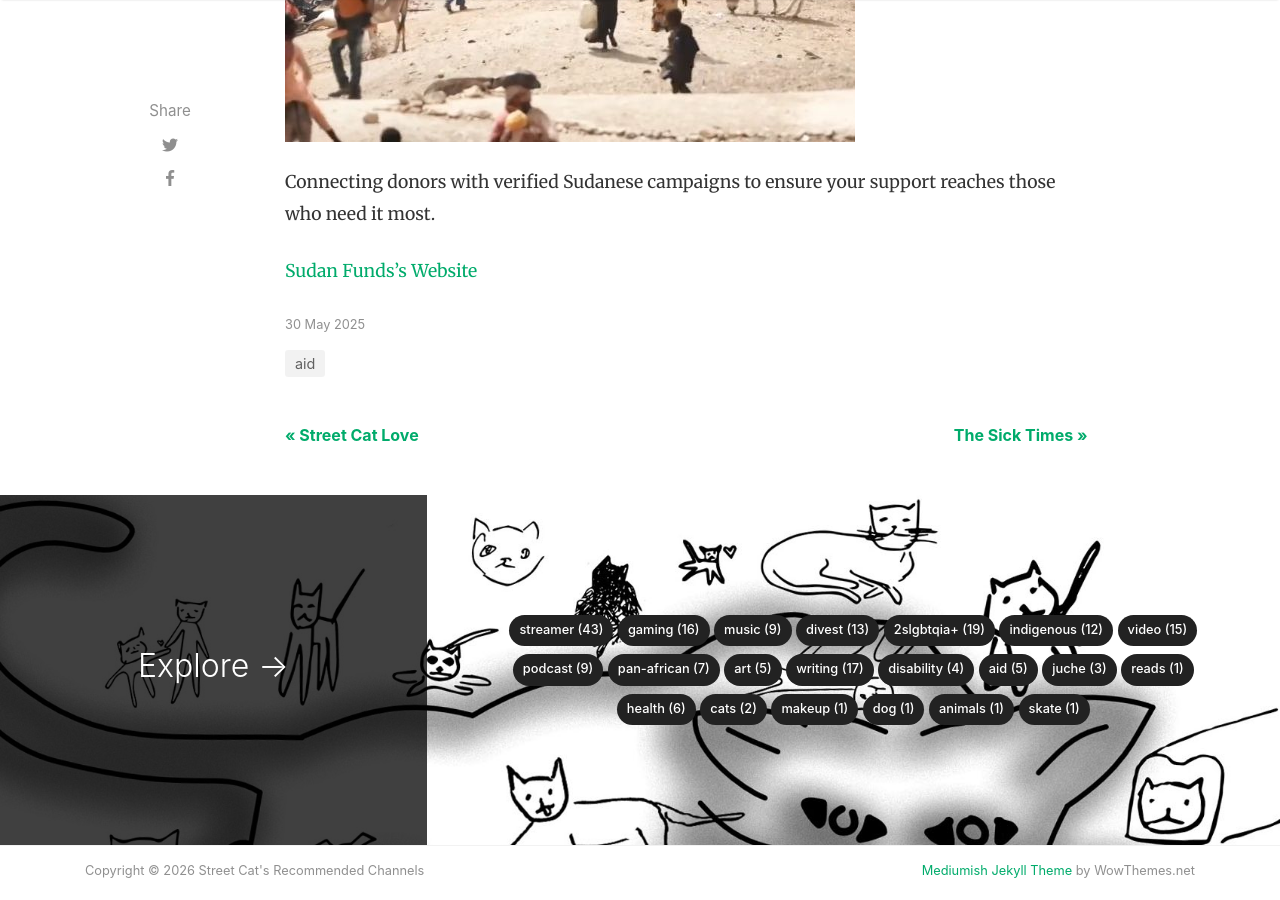
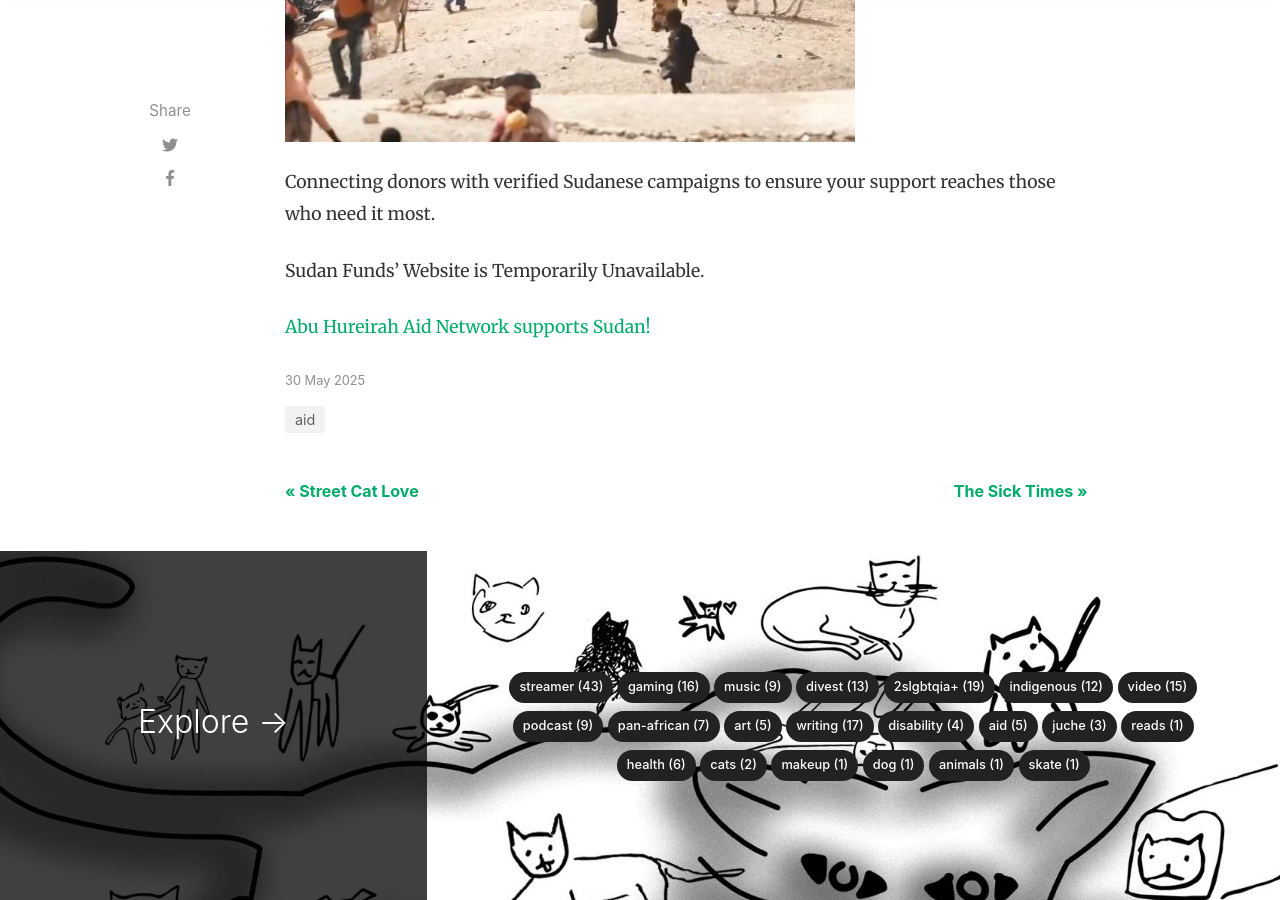
Before and after one commit to StreetCatLove/recs, a Jekyll site: the page built from _posts/2025-05-30-sf.md, in a window 1280 px wide and 900 px high, scrolled down 843 px. Built offline with Jekyll 4.4.1, drawn with Linux system fonts in a browser that asks for light colours; nearby versions of some CDN libraries; comment, search, counter and statistics services are not loaded.

Commit message:
Update 2025-05-30-sf.md

```diff
--- a/_posts/2025-05-30-sf.md
+++ b/_posts/2025-05-30-sf.md
@@ -13,4 +13,6 @@ live:
 
 Connecting donors with verified Sudanese campaigns to ensure your support reaches those who need it most.
 
-<a href="https://sudanfunds.com">Sudan Funds's Website</a>
+Sudan Funds' Website is Temporarily Unavailable.
+
+<a href="https://chuffed.org/project/126887-abu-hureirah-aid-network"> Abu Hureirah Aid Network supports Sudan!</a>
```
